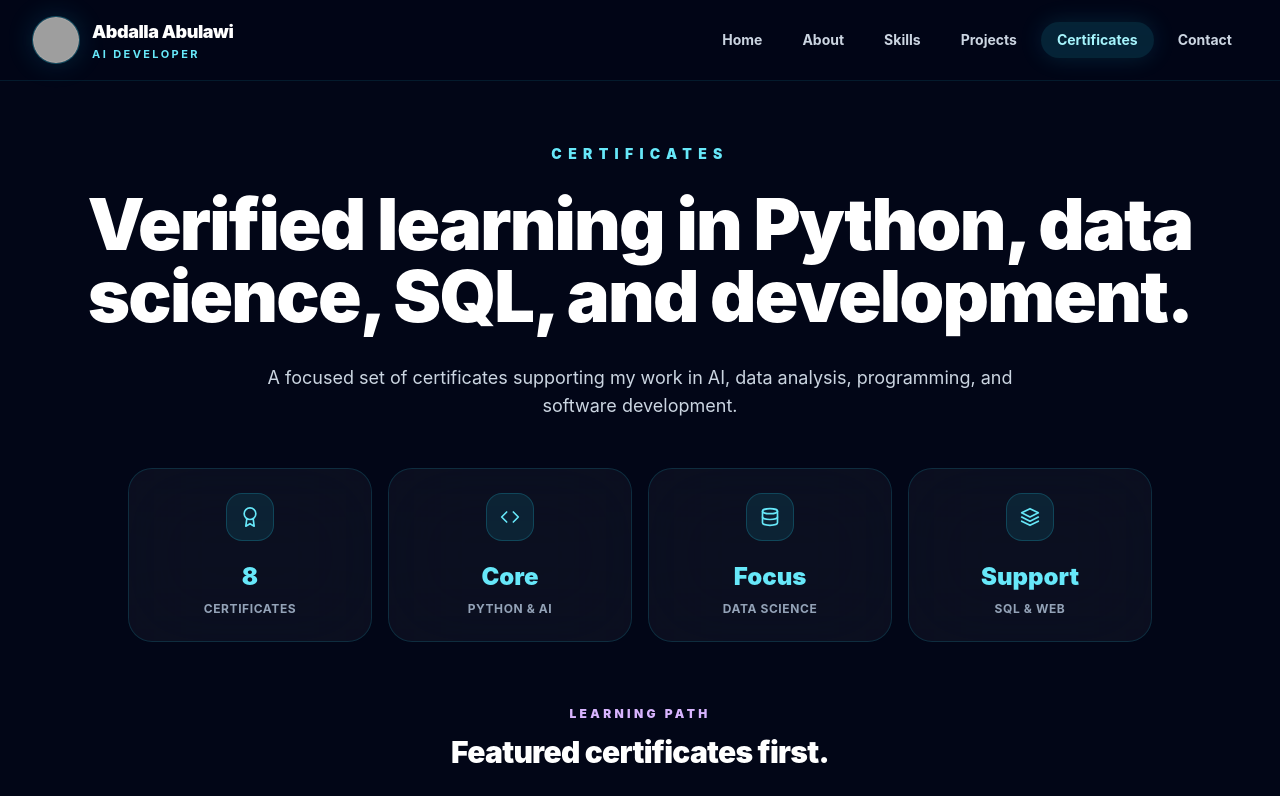
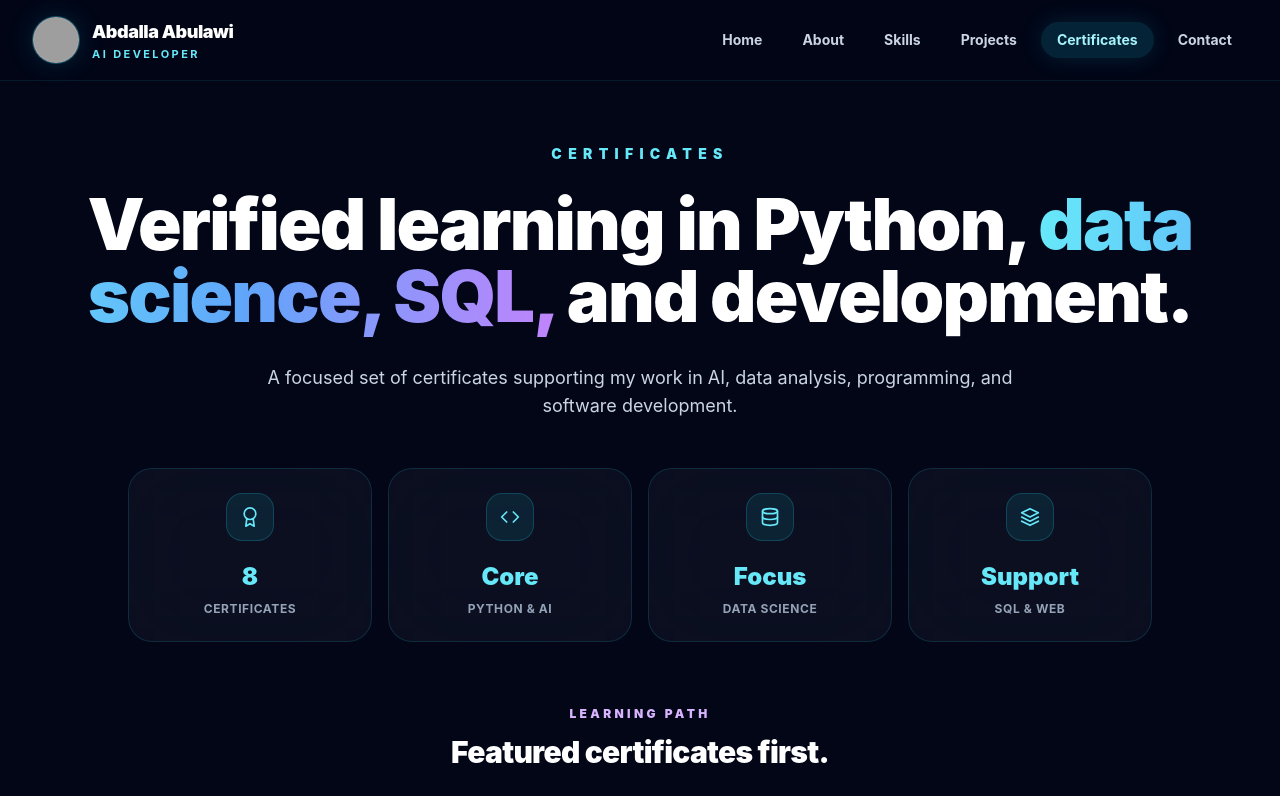
Before and after one commit to abodabulawi4-eng/abdalla-ai-portfolio, a React (Vite) app: page /certificates in a window 1280 px wide. Shown: the top 796 px of the page. Built offline with nearby package versions, Linux system fonts and the light colour scheme; grey boxes are pictures that could not be loaded.

Commit message:
Fix section title gradient highlight

```diff
--- a/src/pages/Certificates.jsx
+++ b/src/pages/Certificates.jsx
@@ -33,7 +33,9 @@ export default function Certificates() {
       <section className="mx-auto max-w-7xl">
         <SectionTitle
           eyebrow="Certificates"
-          title="Verified learning in Python, data science, SQL, and development."
+          title="Verified learning in Python,"
+          highlight="data science, SQL,"
+          afterHighlight=" and development."
           description="A focused set of certificates supporting my work in AI, data analysis, programming, and software development."
           align="center"
           maxWidth="max-w-6xl"
```
